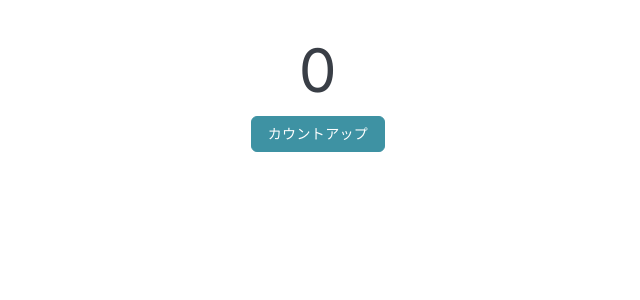
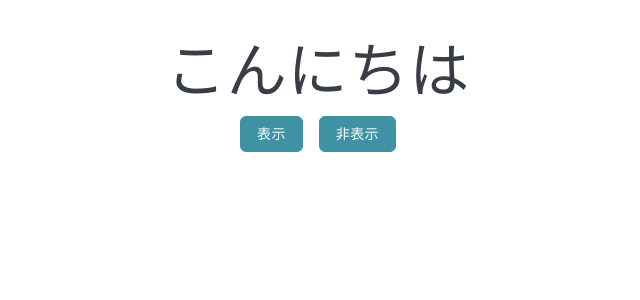
Before and after one commit to kanami-suzuki/react.tutorial, a Next.js app in the folder react-tutorial2/todo-sample-empty-main/: page /practice/01 in a window 1280 px wide. Shown: the top 300 px of the page, without its empty margins (322-962 px from the left). Built offline with nearby package versions, Linux system fonts and the light colour scheme; what tailwindcss-scoped-groups would draw is missing.

Commit message:
テキストの表示非表示

```diff
--- a/react-tutorial2/todo-sample-empty-main/src/pages/practice/01.tsx
+++ b/react-tutorial2/todo-sample-empty-main/src/pages/practice/01.tsx
@@ -1,22 +1,29 @@
 import { NextPage } from 'next';
+
+import Button from '@/components/common/parts/Button';
 import { useState } from 'react';
 
-import Button from '@/components/common/parts/Button';
-import { useCountUp } from '@/lib/useCountUp';
+const Page: NextPage = () => {
+  const [isHidden, setIsHidden] = useState(false);
 
-const Page: NextPage = () => {
-  const {count, onClickCountUp} = useCountUp()
+  const handleClickIndicate = () => {
+    setIsHidden(false);
+  }
+
+  const handleClickHidden = () => {
+    setIsHidden(true);
+  }
 
   return(
     <div className='mx-auto max-w-4xl mt-10'>
       <div className='flex justify-center'>
         <div>
-          <h2 className='text-6xl mb-4 text-center'>{count}</h2>
-          <Button
-            onClick={onClickCountUp}
-            label="カウントアップ"
-            variant="primary"
-          />
+          {!isHidden && <h2 className='mb-4 text-6xl'>こんにちは</h2>}
+
+          <div className='flex justify-center gap-x-4'>
+            <Button onClick={handleClickIndicate} label='表示' variant='primary'/>
+            <Button onClick={handleClickHidden} label='非表示' variant='primary'/>
+          </div>
         </div>
       </div>
     </div>
```
